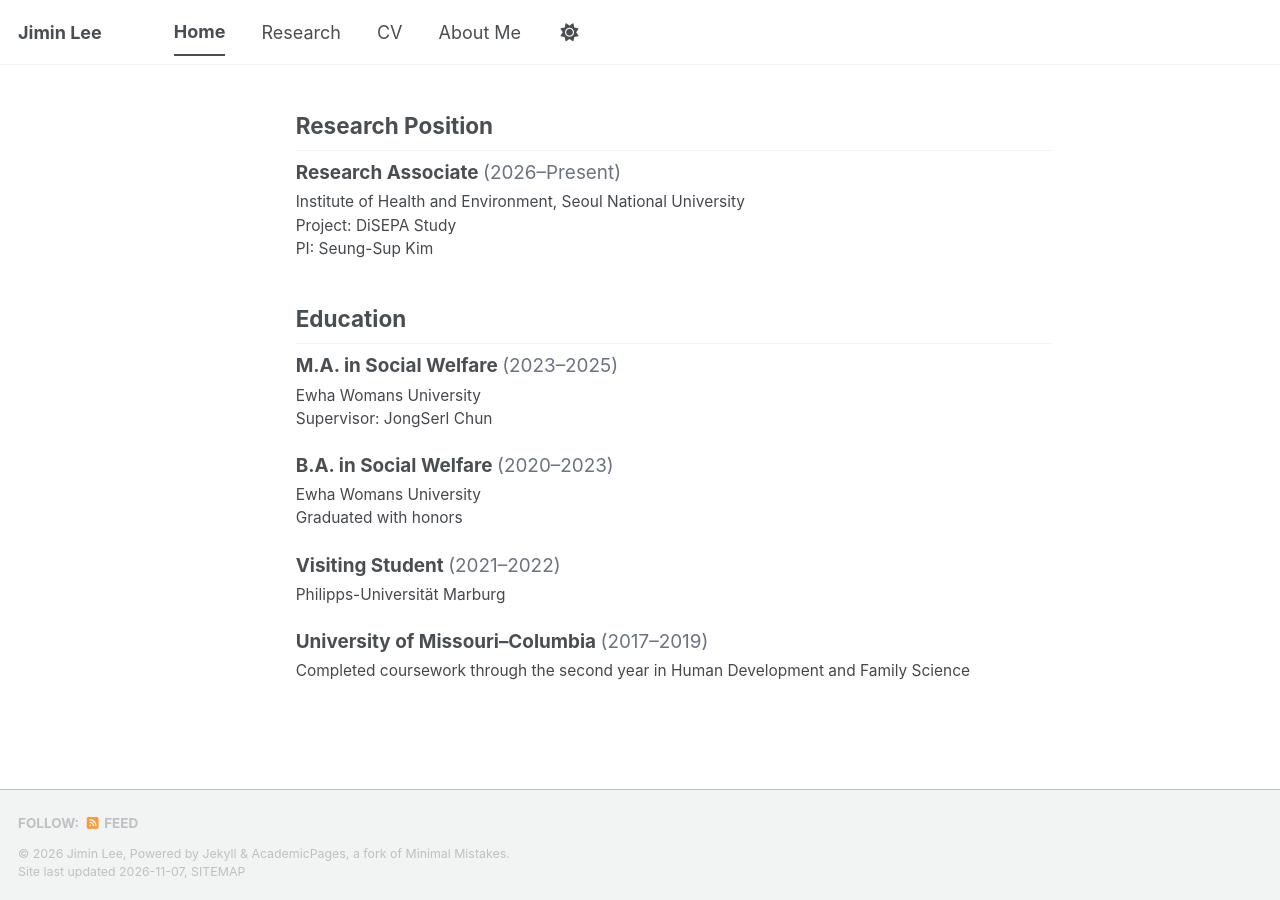
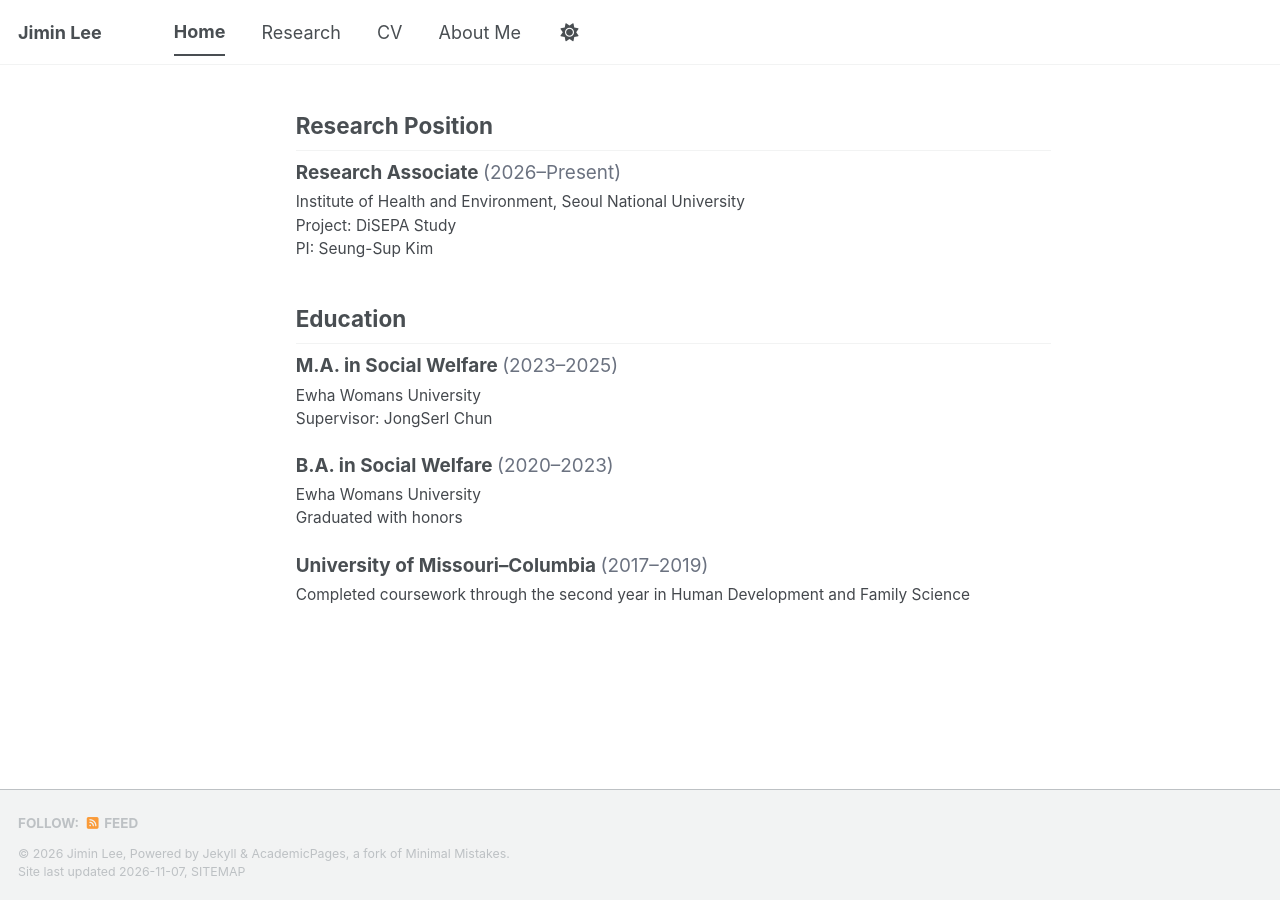
Before and after one commit to jiminlee-research/jiminlee-research.github.io, a Jekyll site: the page built from _pages/about.md, in a window 1280 px wide and 900 px high, scrolled down 591 px. Built offline with Jekyll 4.4.1, drawn with Linux system fonts in a browser that asks for light colours; a style sheet for code colours, icons or effects is not loaded.

Commit message:
Remove visiting student entry from home page
Co-Authored-By: Claude Opus 5.5 <noreply@anthropic.com>
Claude-Session: https://claude.ai/code/session_01PcjxNfDHwsJtJ6agebrJHV

```diff
--- a/_pages/about.md
+++ b/_pages/about.md
@@ -67,10 +67,6 @@ Please don't hesitate to get in touch if you'd like to talk about my work.
 <p>Graduated with honors</p>
 </div>
 <div class="education-entry">
-<h3>Visiting Student <span>(2021–2022)</span></h3>
-<p>Philipps-Universität Marburg</p>
-</div>
-<div class="education-entry">
 <h3>University of Missouri–Columbia <span>(2017–2019)</span></h3>
 <p>Completed coursework through the second year in Human Development and Family Science</p>
 </div>
```
